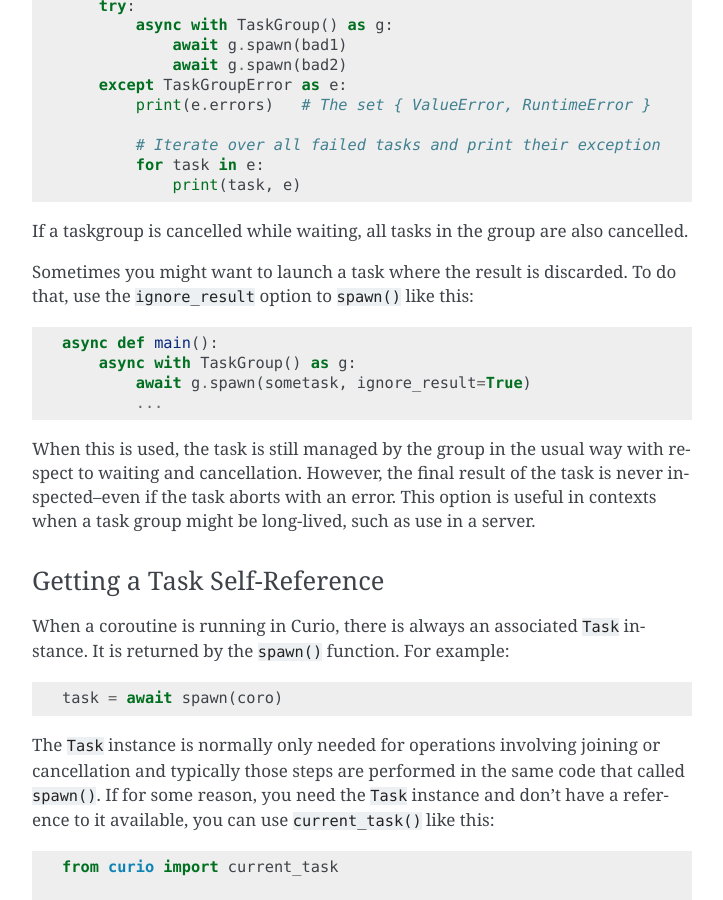
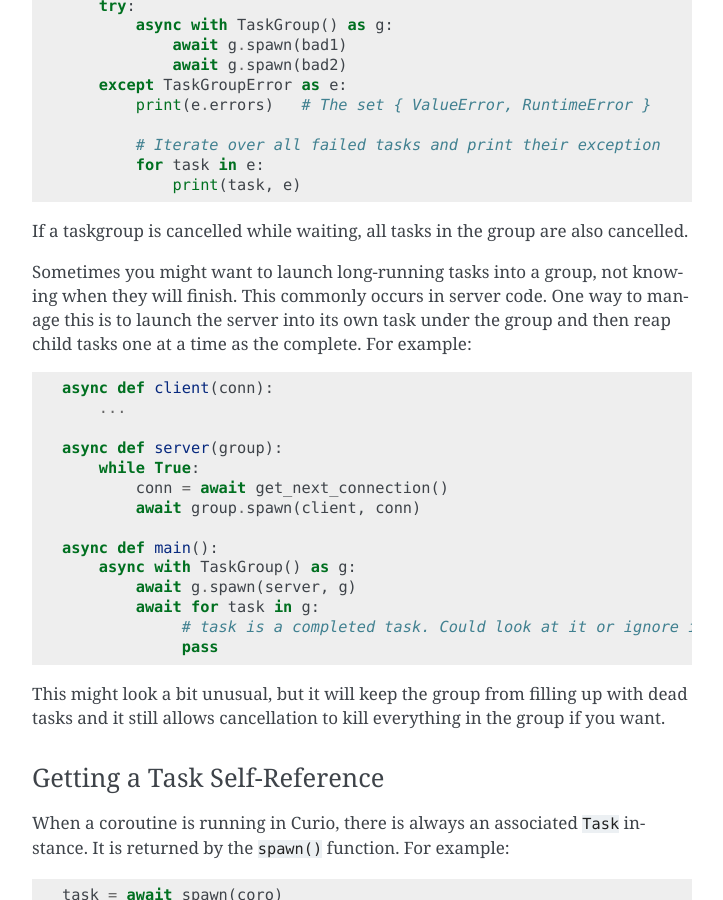
Before and after one commit to dabeaz/curio, a Sphinx documentation site: the page built from docs/devel.rst, in a window 1280 px wide and 900 px high, scrolled down 36768 px. Shown: the whole window, without its empty margins (388-1111 px from the left). Built offline with Sphinx 7.4.7, drawn with Linux system fonts in a browser that asks for light colours; pages that are not in the unit, such as notebooks, are missing from menus.

Commit message:
Removed ignore_errors option from task groups. Other improvements

```diff
--- a/docs/devel.rst
+++ b/docs/devel.rst
@@ -1761,19 +1761,30 @@ example::
 If a taskgroup is cancelled while waiting, all tasks in the group are
 also cancelled.
 
-Sometimes you might want to launch a task where the result is discarded.
-To do that, use the ``ignore_result`` option to ``spawn()`` like this::
+Sometimes you might want to launch long-running tasks into a group,
+not knowing when they will finish.  This commonly occurs in server
+code.  One way to manage this is to launch the server into its own
+task under the group and then reap child tasks one at a time as the
+complete. For example::
+
+    async def client(conn):
+        ...
+
+    async def server(group):
+        while True:
+            conn = await get_next_connection()
+            await group.spawn(client, conn)
 
     async def main():
         async with TaskGroup() as g:
-            await g.spawn(sometask, ignore_result=True)
-            ...
-
-When this is used, the task is still managed by the group in the usual
-way with respect to waiting and cancellation.  However, the final result
-of the task is never inspected--even if the task aborts with an error.
-This option is useful in contexts when a task group might be long-lived,
-such as use in a server.
+            await g.spawn(server, g)
+            await for task in g:
+                 # task is a completed task. Could look at it or ignore it
+                 pass
+
+This might look a bit unusual, but it will keep the group from filling up
+with dead tasks and it still allows cancellation to kill everything in
+the group if you want.
 
 Getting a Task Self-Reference
 ^^^^^^^^^^^^^^^^^^^^^^^^^^^^^
```
Also changed, not shown: docs/reference.rst (+5 -9 lines), 5 other files.
